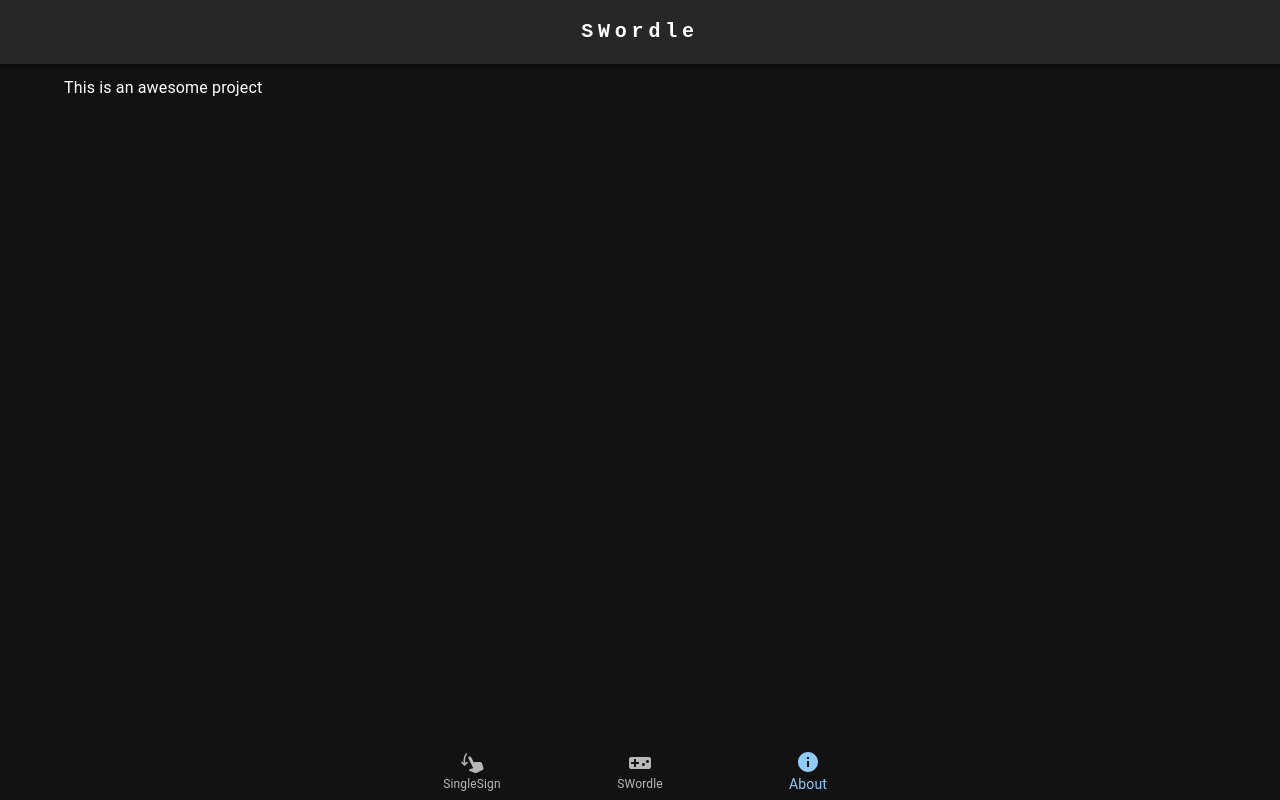
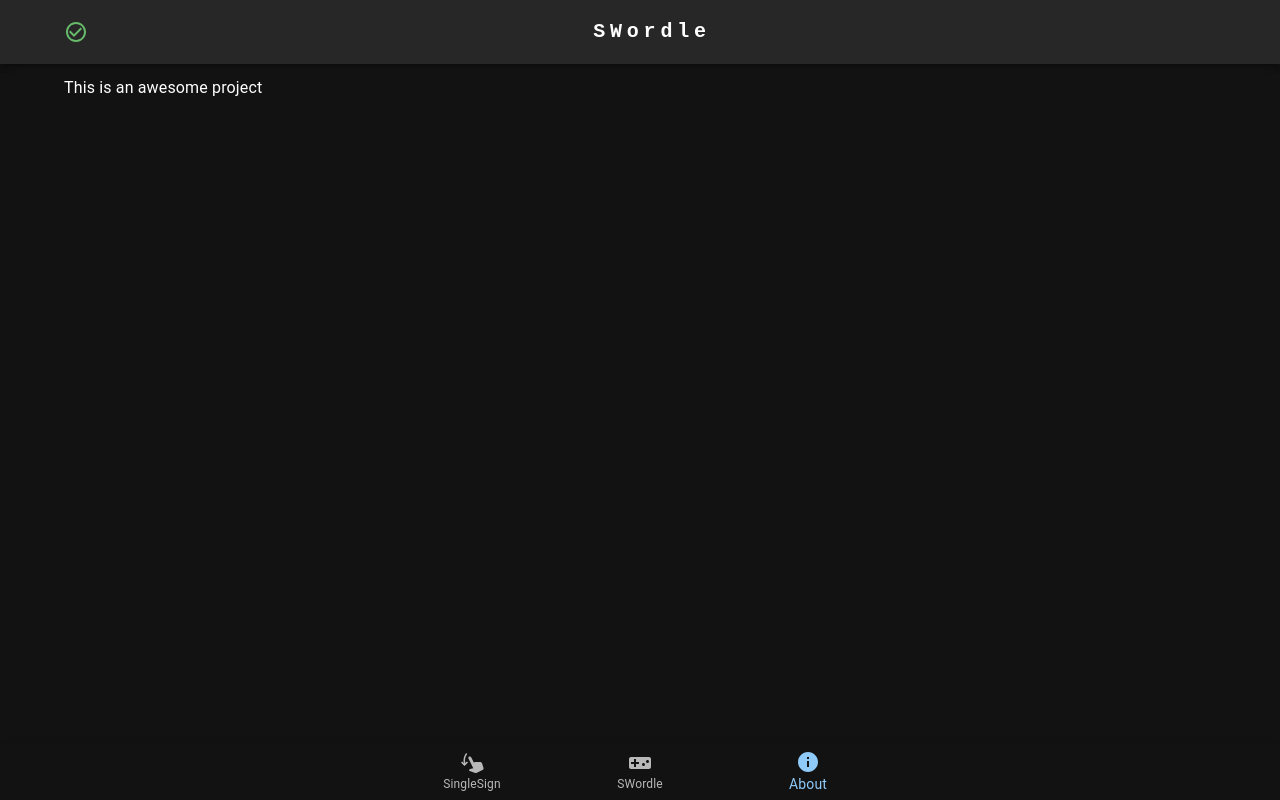
Before and after one commit to cpsnowden/swordle-ui, a React (Create React App) app: page /single-sign in a window 1280 px wide. Built offline with nearby package versions, Linux system fonts and the light colour scheme.

Commit message:
Add periodic ping check

```diff
--- a/src/layouts/Header/Header.tsx
+++ b/src/layouts/Header/Header.tsx
@@ -1,12 +1,47 @@
 import { AppBar, Container, Toolbar, Typography } from "@mui/material";
+import { useState, useEffect } from "react";
+import { ping } from "services/api";
+import WarningAmberIcon from "@mui/icons-material/WarningAmber";
+import ErrorOutlineIcon from "@mui/icons-material/ErrorOutline";
+import CheckCircleOutlineIcon from "@mui/icons-material/CheckCircleOutline";
 
 export interface HeaderProps {}
 
+type ApiPingState = "waiting" | "ok" | "error";
+
+const useApiPing = () => {
+  const [pingState, setPingState] = useState<ApiPingState>("waiting");
+
+  const make_ping = (): void => {
+    ping().then((result) => setPingState(result ? "ok" : "error"));
+  };
+
+  useEffect(() => {
+    // Change this to only initiate next request after previous has returned
+    const interval = setInterval(make_ping, 1000);
+    return () => {
+      clearInterval(interval);
+    };
+  }, []);
+
+  return {
+    pingState,
+  };
+};
+
 export const Header: React.FC<HeaderProps> = () => {
+  const { pingState } = useApiPing();
   return (
     <AppBar position="static">
       <Container>
         <Toolbar disableGutters>
+          {pingState === "ok" ? (
+            <CheckCircleOutlineIcon color="success" />
+          ) : pingState === "waiting" ? (
+            <WarningAmberIcon color="warning" />
+          ) : (
+            <ErrorOutlineIcon color="error" />
+          )}
           <Typography
             variant="h6"
             noWrap
--- a/src/services/api.ts
+++ b/src/services/api.ts
@@ -1,6 +1,11 @@
 import axios from "axios";
 
-const LETTER_PREDICTION_URL = `${process.env.REACT_APP_BACKEND_API}/letter-prediction/frame-sequence`;
+const BACKEND_API = process.env.REACT_APP_BACKEND_API;
+
+const URLS = {
+  ping: `${BACKEND_API}/`,
+  letterPrediction: `${BACKEND_API}/letter-prediction/frame-sequence`
+}
 
 export type PredictionStatus = "no_hand_detected" | "success";
 export interface LetterPrediction {
@@ -8,11 +13,20 @@ export interface LetterPrediction {
   prediction: string;
 }
 
+export const ping = async (): Promise<boolean> => {
+  try {
+    await axios.get(URLS.ping)
+  } catch {
+    return false;
+  }
+  return true;
+}
+
 // TODO error handling
 export const predict_letter = async (
   img: string
 ): Promise<LetterPrediction> => {
   return axios
-    .post<LetterPrediction>(LETTER_PREDICTION_URL, { frames: [img] })
+    .post<LetterPrediction>(URLS.letterPrediction, { frames: [img] })
     .then((response) => response.data);
 };
```
